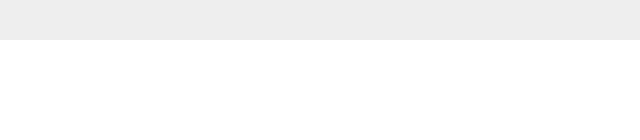
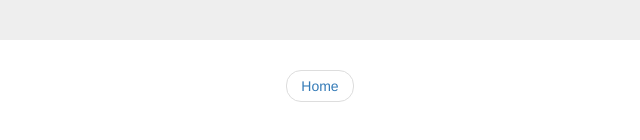
Before and after one commit to Maffinz/Maffinz.github.io, a plain HTML site: page pictures.html in a window 1280 px wide. Shown: the part 200-340 px from the top of the page, 320-960 px from the left. Drawn offline with nearby package versions, Linux system fonts and the light colour scheme.

Commit message:
Home button added

```diff
--- a/pictures.html
+++ b/pictures.html
@@ -15,5 +15,9 @@
   <p>yum yum yum</p>
 </div>
 
+<div class="pager">
+  <li><a href="/index.html">Home</a></li>
+</div>
+
 </body>
 </html>
```
